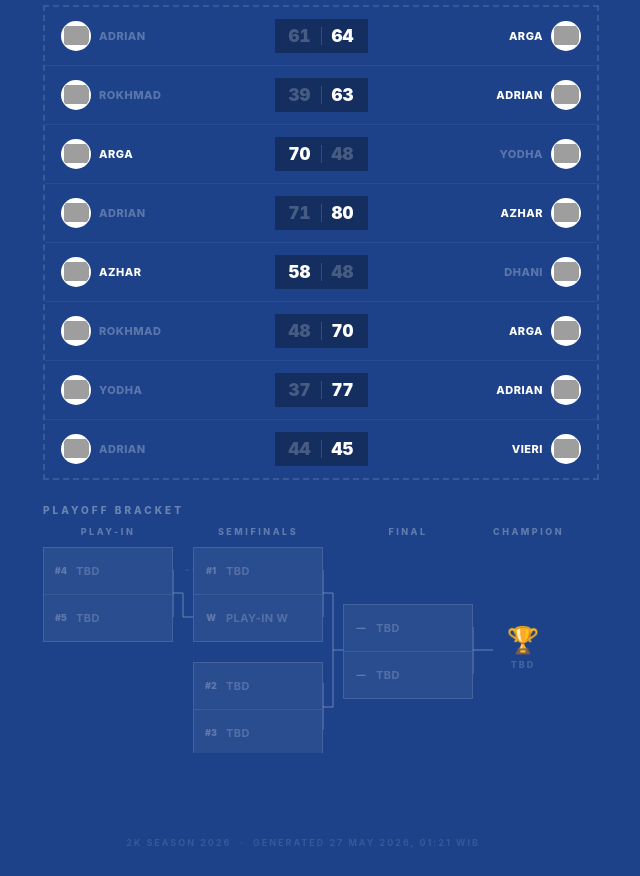
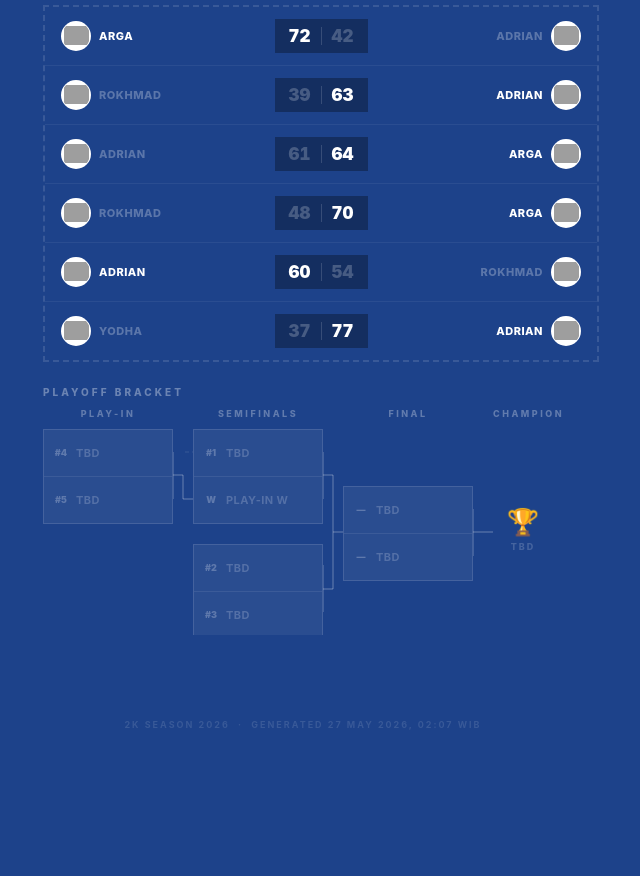
Before and after one commit to adriansalim28/2k-standings, a website: page index.html in a window 1280 px wide. Shown: the part 801-1677 px from the top of the page, without its empty margins (337-977 px from the left). After the commit the page ends 1559 px from the top, so only its background shows below. Drawn offline with Linux system fonts and the light colour scheme; grey boxes are pictures that could not be loaded.

Commit message:
standings: 27 May 2026, 02:07 WIB

```diff
--- a/index.html
+++ b/index.html
@@ -256,7 +256,7 @@ footer{
   <div class="header-top">
     <div>
       <div class="header-title">WHO'S ON<br>THE <em>MOVE?</em></div>
-      <div class="header-datebadge">Standings through 27 May 2026, 01:21 WIB</div>
+      <div class="header-datebadge">Standings through 27 May 2026, 02:07 WIB</div>
     </div>
     <div class="header-right">
       7 Players<br>
@@ -436,6 +436,36 @@ footer{
   <div class="results-label">Recent Results</div>
   <div class="results-zone">
     <div class="result-card">
+      <div class="result-team result-winner">
+        <div class="result-badge"><img src="https://a.espncdn.com/i/teamlogos/nba/500/cle.png" alt="Arga" loading="lazy"></div>
+        <span class="result-name">ARGA</span>
+      </div>
+      <div class="result-scores">
+        <span class="result-score rscore-win">72</span>
+        <span class="result-strip"></span>
+        <span class="result-score rscore-lose">42</span>
+      </div>
+      <div class="result-team result-team-right result-loser">
+        <span class="result-name">ADRIAN</span>
+        <div class="result-badge"><img src="https://a.espncdn.com/i/teamlogos/nba/500/lal.png" alt="Adrian" loading="lazy"></div>
+      </div>
+    </div>
+<div class="result-card">
+      <div class="result-team result-loser">
+        <div class="result-badge"><img src="https://a.espncdn.com/i/teamlogos/nba/500/min.png" alt="Rokhmad" loading="lazy"></div>
+        <span class="result-name">ROKHMAD</span>
+      </div>
+      <div class="result-scores">
+        <span class="result-score rscore-lose">39</span>
+        <span class="result-strip"></span>
+        <span class="result-score rscore-win">63</span>
+      </div>
+      <div class="result-team result-team-right result-winner">
+        <span class="result-name">ADRIAN</span>
+        <div class="result-badge"><img src="https://a.espncdn.com/i/teamlogos/nba/500/lal.png" alt="Adrian" loading="lazy"></div>
+      </div>
+    </div>
+<div class="result-card">
       <div class="result-team result-loser">
         <div class="result-badge"><img src="https://a.espncdn.com/i/teamlogos/nba/500/lal.png" alt="Adrian" loading="lazy"></div>
         <span class="result-name">ADRIAN</span>
@@ -456,66 +486,6 @@ footer{
         <span class="result-name">ROKHMAD</span>
       </div>
       <div class="result-scores">
-        <span class="result-score rscore-lose">39</span>
-        <span class="result-strip"></span>
-        <span class="result-score rscore-win">63</span>
-      </div>
-      <div class="result-team result-team-right result-winner">
-        <span class="result-name">ADRIAN</span>
-        <div class="result-badge"><img src="https://a.espncdn.com/i/teamlogos/nba/500/lal.png" alt="Adrian" loading="lazy"></div>
-      </div>
-    </div>
-<div class="result-card">
-      <div class="result-team result-winner">
-        <div class="result-badge"><img src="https://a.espncdn.com/i/teamlogos/nba/500/cle.png" alt="Arga" loading="lazy"></div>
-        <span class="result-name">ARGA</span>
-      </div>
-      <div class="result-scores">
-        <span class="result-score rscore-win">70</span>
-        <span class="result-strip"></span>
-        <span class="result-score rscore-lose">48</span>
-      </div>
-      <div class="result-team result-team-right result-loser">
-        <span class="result-name">YODHA</span>
-        <div class="result-badge"><img src="https://a.espncdn.com/i/teamlogos/nba/500/bos.png" alt="Yodha" loading="lazy"></div>
-      </div>
-    </div>
-<div class="result-card">
-      <div class="result-team result-loser">
-        <div class="result-badge"><img src="https://a.espncdn.com/i/teamlogos/nba/500/lal.png" alt="Adrian" loading="lazy"></div>
-        <span class="result-name">ADRIAN</span>
-      </div>
-      <div class="result-scores">
-        <span class="result-score rscore-lose">71</span>
-        <span class="result-strip"></span>
-        <span class="result-score rscore-win">80</span>
-      </div>
-      <div class="result-team result-team-right result-winner">
-        <span class="result-name">AZHAR</span>
-        <div class="result-badge"><img src="https://a.espncdn.com/i/teamlogos/nba/500/okc.png" alt="Azhar" loading="lazy"></div>
-      </div>
-    </div>
-<div class="result-card">
-      <div class="result-team result-winner">
-        <div class="result-badge"><img src="https://a.espncdn.com/i/teamlogos/nba/500/okc.png" alt="Azhar" loading="lazy"></div>
-        <span class="result-name">AZHAR</span>
-      </div>
-      <div class="result-scores">
-        <span class="result-score rscore-win">58</span>
-        <span class="result-strip"></span>
-        <span class="result-score rscore-lose">48</span>
-      </div>
-      <div class="result-team result-team-right result-loser">
-        <span class="result-name">DHANI</span>
-        <div class="result-badge"><img src="https://a.espncdn.com/i/teamlogos/nba/500/ny.png" alt="Dhani" loading="lazy"></div>
-      </div>
-    </div>
-<div class="result-card">
-      <div class="result-team result-loser">
-        <div class="result-badge"><img src="https://a.espncdn.com/i/teamlogos/nba/500/min.png" alt="Rokhmad" loading="lazy"></div>
-        <span class="result-name">ROKHMAD</span>
-      </div>
-      <div class="result-scores">
         <span class="result-score rscore-lose">48</span>
         <span class="result-strip"></span>
         <span class="result-score rscore-win">70</span>
@@ -523,6 +493,21 @@ footer{
       <div class="result-team result-team-right result-winner">
         <span class="result-name">ARGA</span>
         <div class="result-badge"><img src="https://a.espncdn.com/i/teamlogos/nba/500/cle.png" alt="Arga" loading="lazy"></div>
+      </div>
+    </div>
+<div class="result-card">
+      <div class="result-team result-winner">
+        <div class="result-badge"><img src="https://a.espncdn.com/i/teamlogos/nba/500/lal.png" alt="Adrian" loading="lazy"></div>
+        <span class="result-name">ADRIAN</span>
+      </div>
+      <div class="result-scores">
+        <span class="result-score rscore-win">60</span>
+        <span class="result-strip"></span>
+        <span class="result-score rscore-lose">54</span>
+      </div>
+      <div class="result-team result-team-right result-loser">
+        <span class="result-name">ROKHMAD</span>
+        <div class="result-badge"><img src="https://a.espncdn.com/i/teamlogos/nba/500/min.png" alt="Rokhmad" loading="lazy"></div>
       </div>
     </div>
 <div class="result-card">
@@ -538,21 +523,6 @@ footer{
       <div class="result-team result-team-right result-winner">
         <span class="result-name">ADRIAN</span>
         <div class="result-badge"><img src="https://a.espncdn.com/i/teamlogos/nba/500/lal.png" alt="Adrian" loading="lazy"></div>
-      </div>
-    </div>
-<div class="result-card">
-      <div class="result-team result-loser">
-        <div class="result-badge"><img src="https://a.espncdn.com/i/teamlogos/nba/500/lal.png" alt="Adrian" loading="lazy"></div>
-        <span class="result-name">ADRIAN</span>
-      </div>
-      <div class="result-scores">
-        <span class="result-score rscore-lose">44</span>
-        <span class="result-strip"></span>
-        <span class="result-score rscore-win">45</span>
-      </div>
-      <div class="result-team result-team-right result-winner">
-        <span class="result-name">VIERI</span>
-        <div class="result-badge"><img src="https://a.espncdn.com/i/teamlogos/nba/500/sa.png" alt="Vieri" loading="lazy"></div>
       </div>
     </div>
   </div>
@@ -620,6 +590,6 @@ footer{
 
 </div>
 
-<footer>2K Season 2026 &nbsp;·&nbsp; Generated 27 May 2026, 01:21 WIB</footer>
+<footer>2K Season 2026 &nbsp;·&nbsp; Generated 27 May 2026, 02:07 WIB</footer>
 </body>
 </html>
```
